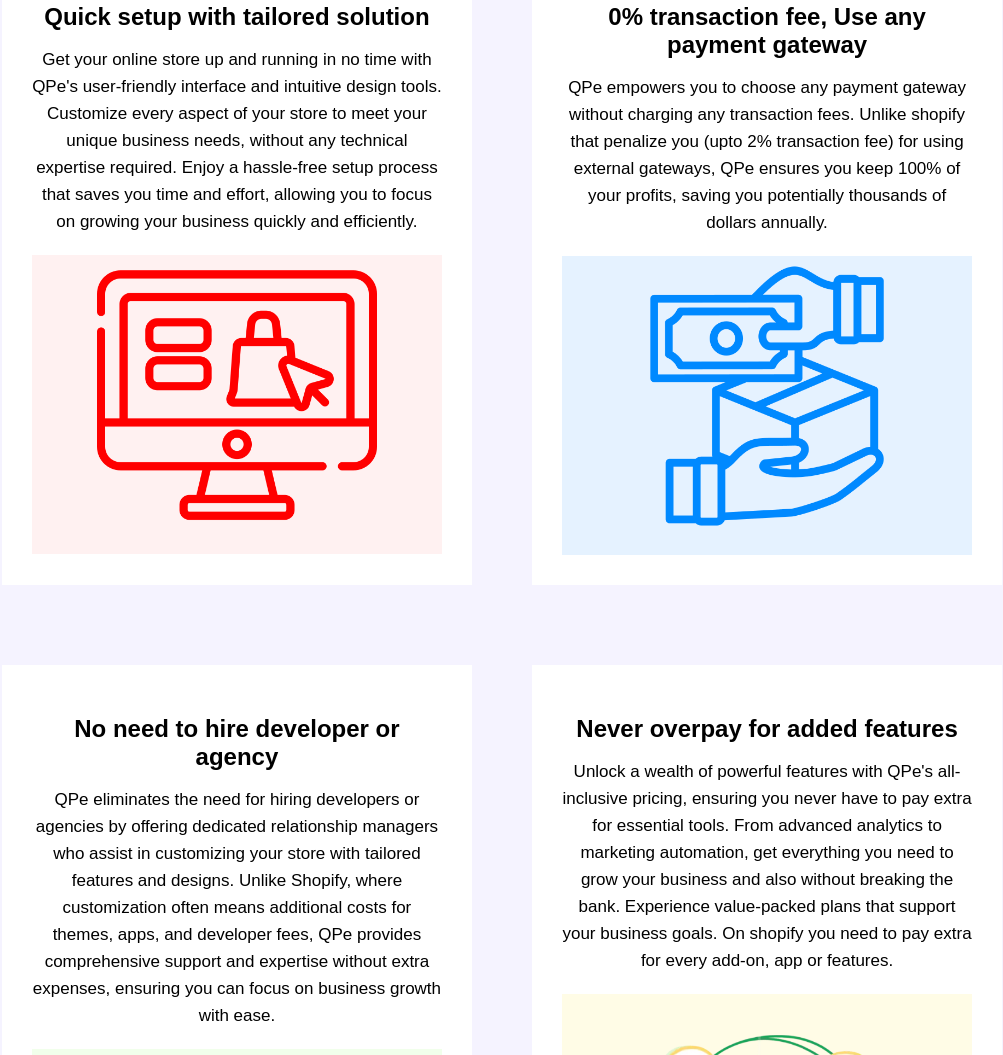
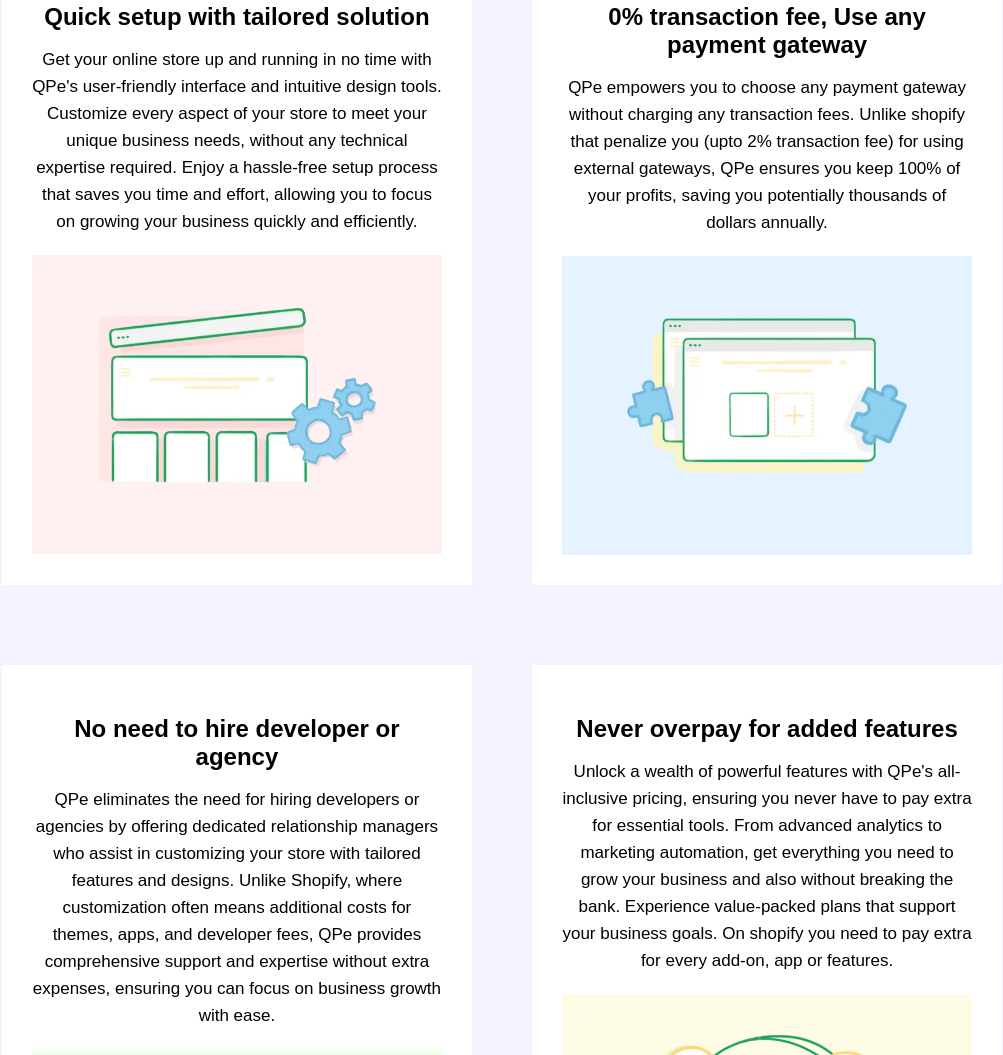
Before and after one commit to Akash4317/comparison_Qpe, a plain HTML site: page index.html in a window 1280 px wide. Shown: the part 932-1987 px from the top of the page, without its empty margins (138-1141 px from the left). Drawn offline with Linux system fonts and the light colour scheme.

Commit message:
reversed

```diff
--- a/index.html
+++ b/index.html
@@ -99,7 +99,7 @@
 
                 </p>
                 <div class="feature-box-div-1">
-                    <img src="./assets/grid card/img1.png" alt="Quick setup" class="feature-image">
+                    <img src="./assets/grid card/img1.webp" alt="Quick setup" class="feature-image">
                 </div>
             </div>
             <div class="feature-box">
@@ -108,7 +108,7 @@
                 <p>QPe empowers you to choose any payment gateway without charging any transaction fees. Unlike shopify that penalize you (upto 2% transaction fee) for using external gateways, QPe ensures you keep 100% of your profits, saving you potentially
                     thousands of dollars annually.</p>
                 <div class="feature-box-div-2">
-                    <img src="./assets/grid card/img2.png" alt="Built-in features" class="feature-image">
+                    <img src="./assets/grid card/img2.webp" alt="Built-in features" class="feature-image">
                 </div>
             </div>
         </div>
```
Also changed, not shown: assets/grid card/img1.png (deleted), assets/grid card/img1.webp (added), assets/grid card/img2.png (deleted), assets/grid card/img2.webp (added).
